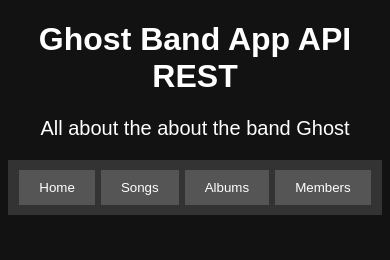
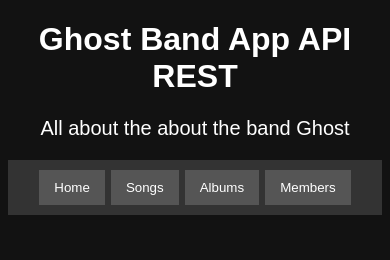
Before and after one commit to LuisInfo1802/ghost-band-app, a React (Create React App) app: page / in a window 390 px wide. Shown: the top 260 px of the page. Built offline with nearby package versions, Linux system fonts and the light colour scheme.

Commit message:
Fix the nav bar for resolution

```diff
--- a/src/styles/index.css
+++ b/src/styles/index.css
@@ -40,7 +40,7 @@ nav button:hover {
 @media (max-width: 768px) {
   nav button {
   margin: 0 3px;
-  padding: 10px 20px;
+  padding: 10px 15px;
   color: white;
   background-color: #555;
   border: none;
```
